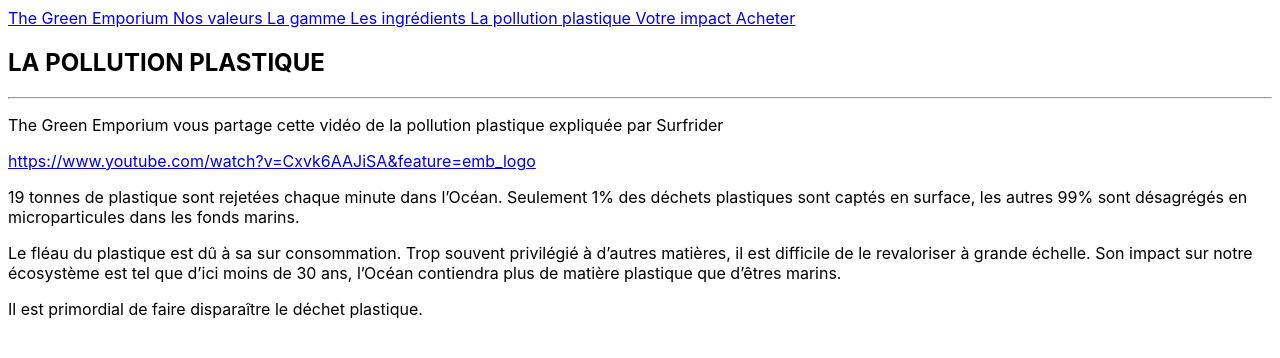
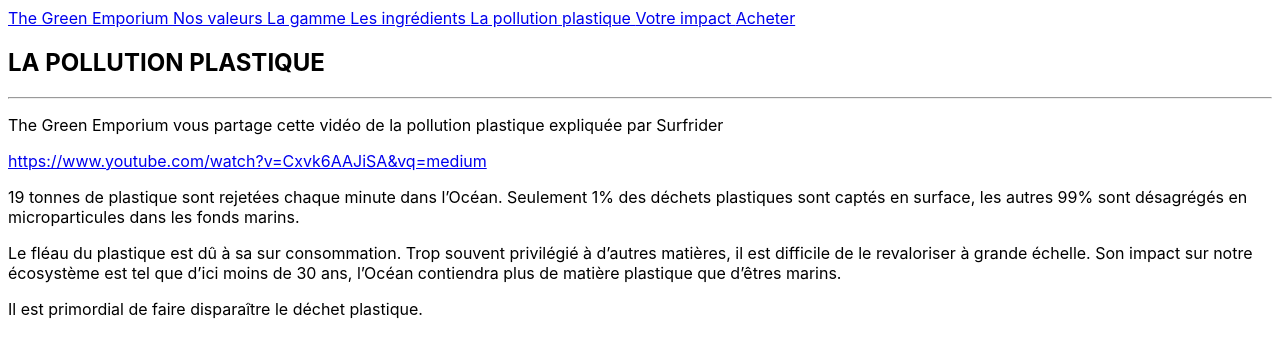
Before and after one commit to aventure-bio/the-low-tech-emporium, a Jekyll site: the page built from la-pollution-plastique.html, in a window 1280 px wide. Shown: the top 358 px of the page. Built offline with Jekyll 4.4.1, drawn with Linux system fonts in a browser that asks for light colours; some of the changed lines change nothing that is shown.

Commit message:
La pollution plastique  fix

```diff
--- a/la-pollution-plastique.html
+++ b/la-pollution-plastique.html
@@ -3,7 +3,7 @@ title: La pollution plastique
 layout: default
 titre_principal: La pollution plastique
 paragraphe_1: The Green Emporium vous partage cette vidéo de la pollution plastique expliquée par Surfrider
-lien_video: https://www.youtube.com/watch?v=Cxvk6AAJiSA&feature=emb_logo
+lien_video: https://www.youtube.com/watch?v=Cxvk6AAJiSA&vq=medium
 paragraphe_2: 19 tonnes de plastique sont rejetées chaque minute dans l’Océan. Seulement 1% des déchets plastiques sont captés en surface, les autres 99% sont désagrégés en microparticules dans les fonds marins.
 paragraphe_3: Le fléau du plastique est dû à sa sur consommation. Trop souvent privilégié à d’autres matières, il est difficile de le revaloriser à grande échelle. Son impact sur notre écosystème est tel que d’ici moins de 30 ans, l’Océan contiendra plus de matière plastique que d’êtres marins.
 paragraphe_4: Il est primordial de faire disparaître le déchet plastique.
```
Also changed, not shown: 1 other file.
